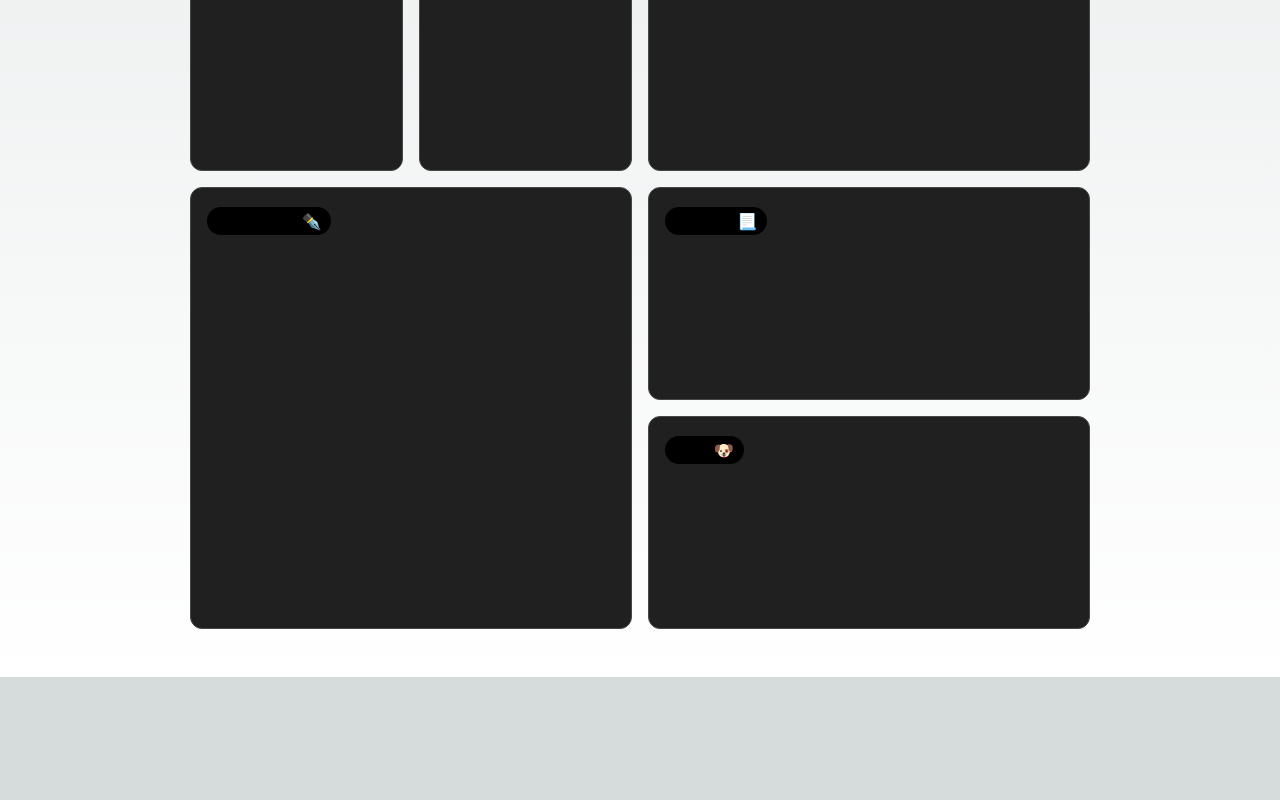
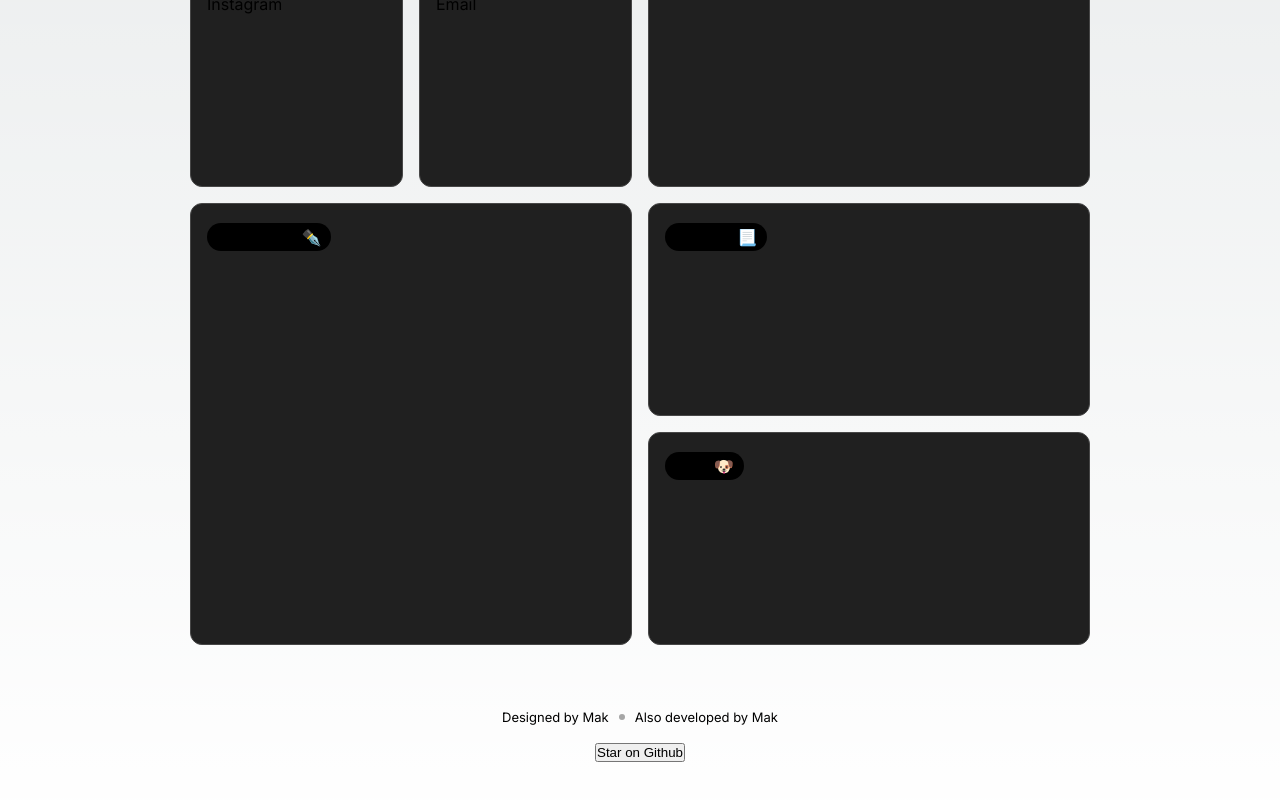
Before and after one commit to elijah-irwin/portfolio-2024, a Next.js app: page / in a window 1280 px wide. Shown: the part 1164-1964 px from the top of the page. Before the commit the page ends 1841 px from the top, so only its background shows below. Built offline with nearby package versions, Linux system fonts and the light colour scheme.

Commit message:
added base footer and some style cleanup

```diff
--- a/app/globals.css
+++ b/app/globals.css
@@ -16,7 +16,7 @@
   --card-color: #202020;
   --chip-bg: #000000;
   --purple: #6e6cd7;
-  --text-sub: #a6a6a6;
+  --text-accent: #a6a6a6;
 
   --primary-glow: conic-gradient(
     from 180deg at 50% 50%,
@@ -61,6 +61,7 @@
     --card-color: #202020;
     --chip-bg: #000000;
     --purple: #6e6cd7;
+    --text-accent: #a6a6a6;
 
     --primary-glow: radial-gradient(rgba(1, 65, 255, 0.4), rgba(1, 65, 255, 0));
     --secondary-glow: linear-gradient(
@@ -101,7 +102,7 @@ body {
 }
 
 body {
-  padding: 1rem;
+  padding: 2rem;
   color: rgb(var(--foreground-rgb));
   background: linear-gradient(
       to bottom,
--- a/app/layout.tsx
+++ b/app/layout.tsx
@@ -1,26 +1,36 @@
-import type { Metadata } from 'next'
-import { Inter } from 'next/font/google'
-import './globals.css'
-import Navbar from '@/components/Navbar/Navbar'
+import type { Metadata } from 'next';
 
-const inter = Inter({ subsets: ['latin'] })
+// Components.
+import Navbar from '@/components/Navbar/Navbar';
+import Footer from '@/components/Footer/Footer';
 
+// Fonts.
+import { Inter } from 'next/font/google';
+const inter = Inter({ subsets: ['latin'] });
+
+// Meta-data.
 export const metadata: Metadata = {
-  title: 'Create Next App',
-  description: 'Generated by create next app',
-}
+  title: 'Mak Irwin',
+  description:
+    'Developer portfolio and blog for Canadian born developer, Mak Irwin',
+};
 
+// Global Styles.
+import './globals.css';
+
+// Root Layout.
 export default function RootLayout({
   children,
 }: {
-  children: React.ReactNode
+  children: React.ReactNode;
 }) {
   return (
-    <html lang="en">
+    <html lang='en'>
       <body className={inter.className}>
         <Navbar />
         {children}
+        <Footer />
       </body>
     </html>
-  )
+  );
 }
--- a/app/page.module.css
+++ b/app/page.module.css
@@ -19,17 +19,3 @@
 .main > :nth-child(7) {
   grid-row: span 2;
 }
-
-.card {
-  border: 1px solid;
-  border-color: var(--border-color);
-  border-radius: var(--border-radius);
-  padding: 1.2rem 1rem;
-  background-color: var(--card-color);
-  transition: all 0.1s ease-in-out;
-}
-
-.card:hover {
-  border-color: var(--purple);
-  transform: translateY(-2px);
-}
--- a/components/CurrentRoleCard/CurrentRoleCard.module.css
+++ b/components/CurrentRoleCard/CurrentRoleCard.module.css
@@ -18,7 +18,7 @@
 }
 
 .text > :nth-child(2) {
-  color: var(--text-sub);
+  color: var(--text-accent);
 }
 
 .image {
--- /dev/null
+++ b/components/Footer/Footer.module.css
@@ -0,0 +1,24 @@
+.footer {
+  margin: 0 auto;
+  max-width: var(--max-width);
+  display: flex;
+  gap: 1rem;
+  flex-direction: column;
+  justify-content: center;
+  align-items: center;
+  padding: 2rem;
+}
+
+.top {
+  display: flex;
+  align-items: center;
+  gap: 10px;
+  font-size: small;
+}
+
+.dot {
+  height: 6px;
+  width: 6px;
+  border-radius: 100%;
+  background-color: var(--text-accent);
+}
--- /dev/null
+++ b/components/Footer/Footer.tsx
@@ -0,0 +1,16 @@
+import styles from './Footer.module.css';
+
+export default function Footer() {
+  return (
+    <div className={styles.footer}>
+      <div className={styles.top}>
+        <div>Designed by Mak</div>
+        <div className={styles.dot} />
+        <div>Also developed by Mak</div>
+      </div>
+      <div>
+        <button>Star on Github</button>
+      </div>
+    </div>
+  );
+}
```
Also changed, not shown: app/page.tsx (+4 -3 lines).
